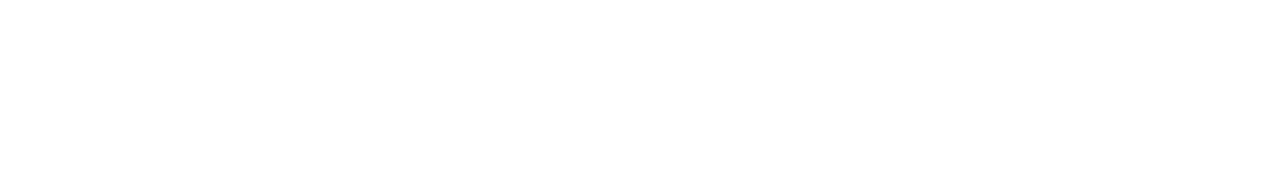
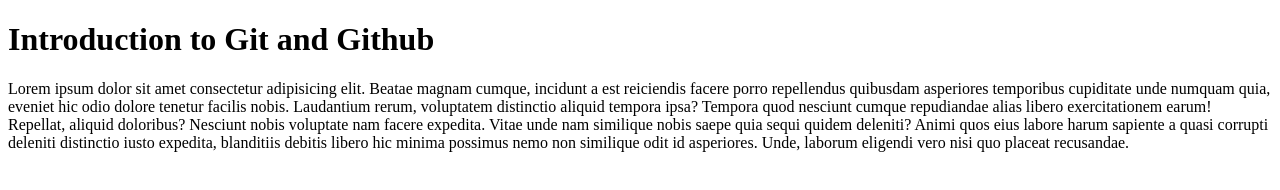
Before and after one commit to faalisco/into-to-git, a plain HTML site: page index.html in a window 1280 px wide. Drawn offline with Linux system fonts and the light colour scheme.

Commit message:
added h1 and paragraph

```diff
--- a/index.html
+++ b/index.html
@@ -7,6 +7,10 @@
   <title>Intro to Git And Github</title>
 </head>
 <body>
+  <h1>Introduction to Git and Github</h1>
+  <p>
+    Lorem ipsum dolor sit amet consectetur adipisicing elit. Beatae magnam cumque, incidunt a est reiciendis facere porro repellendus quibusdam asperiores temporibus cupiditate unde numquam quia, eveniet hic odio dolore tenetur facilis nobis. Laudantium rerum, voluptatem distinctio aliquid tempora ipsa? Tempora quod nesciunt cumque repudiandae alias libero exercitationem earum! Repellat, aliquid doloribus? Nesciunt nobis voluptate nam facere expedita. Vitae unde nam similique nobis saepe quia sequi quidem deleniti? Animi quos eius labore harum sapiente a quasi corrupti deleniti distinctio iusto expedita, blanditiis debitis libero hic minima possimus nemo non similique odit id asperiores. Unde, laborum eligendi vero nisi quo placeat recusandae.
+  </p>
 
 </body>
 </html>
```
